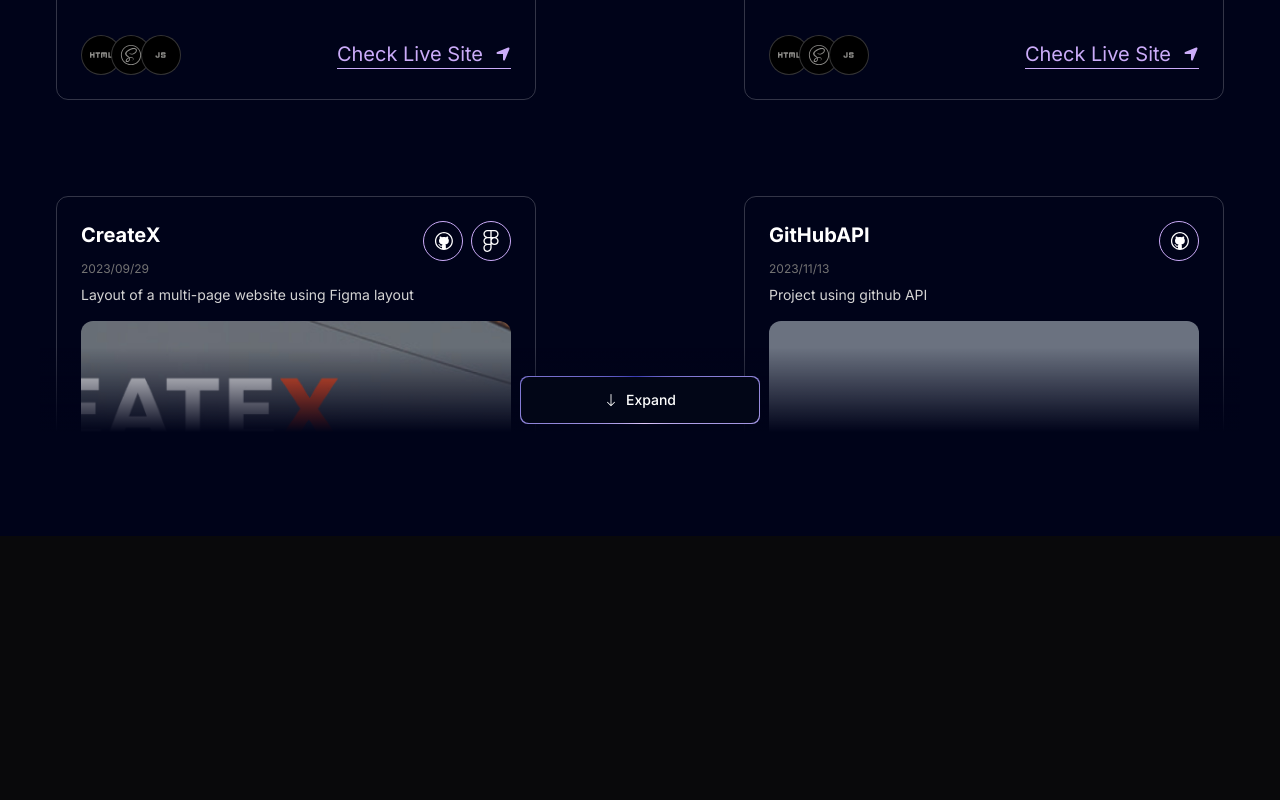
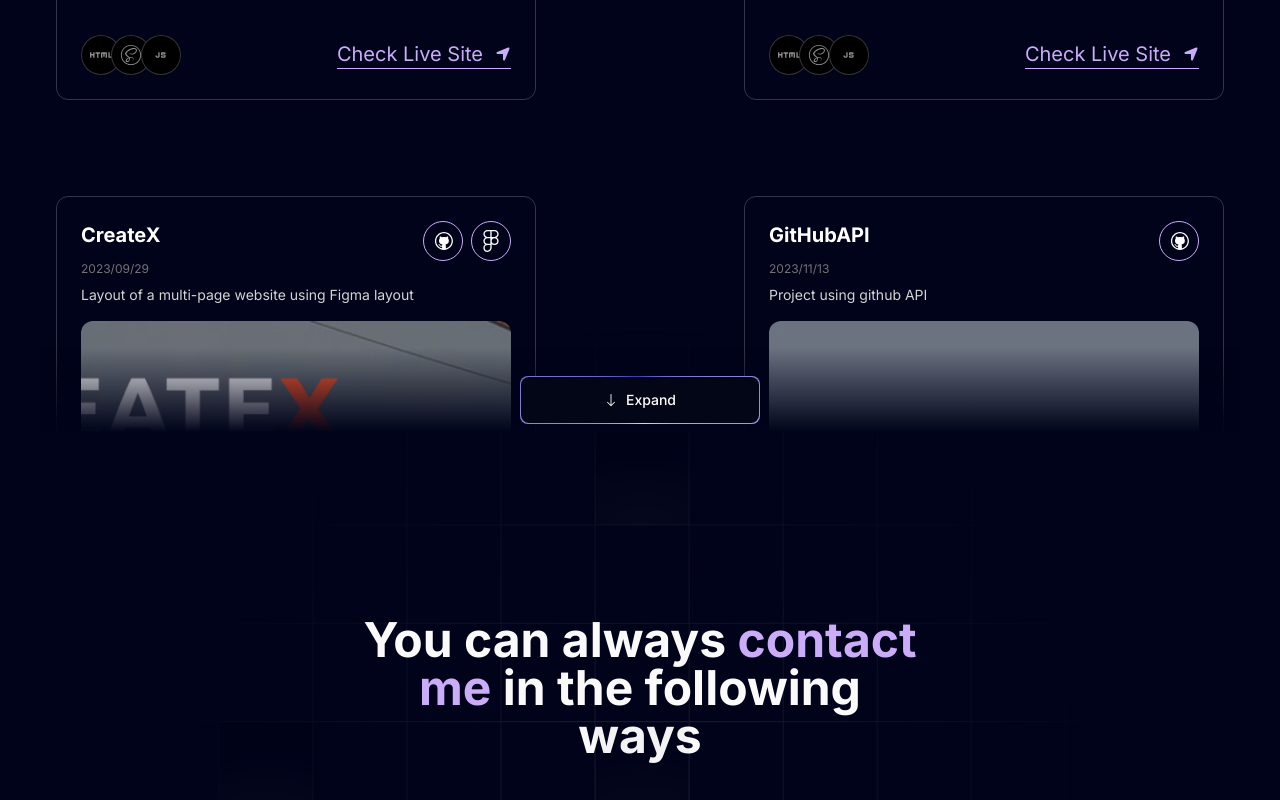
Before and after one commit to VladAleinikov/CV, a Next.js app: page / in a window 1280 px wide. Shown: the part 3904-4704 px from the top of the page. Before the commit the page ends 4440 px from the top, so only its background shows below. Built offline with nearby package versions, Linux system fonts and the light colour scheme.

Commit message:
add footer section

```diff
--- /dev/null
+++ b/app/_components/footer.tsx
@@ -0,0 +1,21 @@
+import { Button } from "@/components/ui/button";
+
+export const Footer = () => {
+  return (
+    <footer className="w-full pt-20 pb-10" id="contact">
+      <div className="w-full absolute left-0 -bottom-72 min-h-96">
+        <img
+          src="/footer-grid.svg"
+          alt="grid"
+          className="w-full h-full opacity-50"
+        />
+      </div>
+
+      <div className="flex flex-col items-center">
+        <h1 className="heading lg:max-w-[45vw]">
+          You can always <span className="text-purple">contact me</span> in the following ways
+        </h1>
+      </div>
+    </footer>
+  );
+};
--- a/app/page.tsx
+++ b/app/page.tsx
@@ -4,18 +4,18 @@ import { RecentProjects } from "./_components/recent-projects";
 import { navItems } from "@/data";
 import { Grid } from "./_components/grid";
 import { Experience } from "./_components/experience";
+import { Footer } from "./_components/footer";
 
 export default function Home() {
   return (
     <main className="relative bg-black-100 flex justify-center items-center flex-col overflow-hidden mx-auto sm:px-10 px-5">
       <div className="max-w-7xl w-full">
-        <FloatingNav
-        navItems={navItems}
-        />
+        <FloatingNav navItems={navItems} />
         <Hero />
         <Grid />
-        <Experience/>
-        <RecentProjects/>
+        <Experience />
+        <RecentProjects />
+        <Footer />
       </div>
     </main>
   );
--- a/data/index.tsx
+++ b/data/index.tsx
@@ -12,8 +12,9 @@ type NavItemType = {
 
 export const navItems: NavItemType[] = [
   { name: "About", link: "#about" },
+  { name: "Experience", link: "#experience" },
   { name: "Projects", link: "#projects" },
-  { name: "Experience", link: "#experience" },
+  { name: "Contact", link: "#contact" },
 ];
 
 export const gridItems = [
```
Also changed, not shown: public/footer-grid.svg (added).
